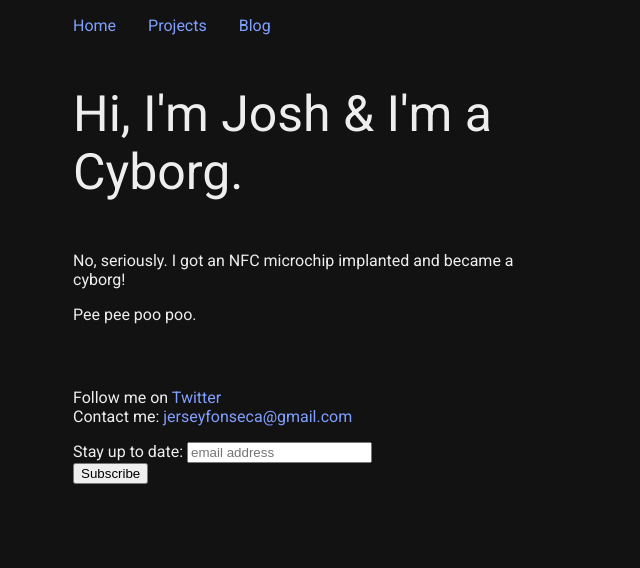
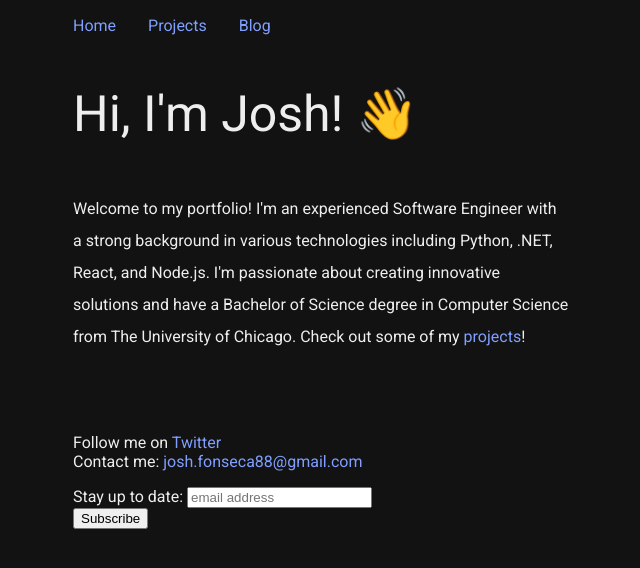
Before and after one commit to jfonsecarivera/portfoliosite, a plain HTML site: page home.html in a window 1280 px wide. Shown: the whole page, without its empty margins (319-959 px from the left). Drawn offline with nearby package versions, Linux system fonts and the light colour scheme.

Commit message:
fixed site

```diff
--- a/home.html
+++ b/home.html
@@ -35,13 +35,12 @@
 </head>
 <body>
 	<div id="header"></div>
-	<h1>Hi, I'm Josh & I'm a Cyborg.</h1>
-	<p>
-		No, seriously. I got an NFC microchip implanted and became a cyborg!
-	</p>
-	<p>
-		Pee pee poo poo.
-	</p>
+	<h1>Hi, I'm Josh! 👋</h1>
+	<div class="content">
+		<p>
+			Welcome to my portfolio! I'm an experienced Software Engineer with a strong background in various technologies including Python, .NET, React, and Node.js. I'm passionate about creating innovative solutions and have a Bachelor of Science degree in Computer Science from The University of Chicago. Check out some of my <a href="/project.html">projects</a>!
+		</p>
+	</div>
 	<div id="footer">
 	</div>
 </body>
--- a/templates/footer.html
+++ b/templates/footer.html
@@ -1,7 +1,7 @@
 <p>
-    Follow me on <a href="https://twitter.com/vuciv_">Twitter</a>
+    Follow me on <a href="https://twitter.com/joshua_fonseca8">Twitter</a>
     <br>
-    Contact me: <a href="mailto:jerseyfonseca@gmail.com">jerseyfonseca@gmail.com</a>
+    Contact me: <a href="mailto:josh.fonseca88@gmail.com">josh.fonseca88@gmail.com</a>
 </p>
 <div id="mc_embed_signup">
     <form
```
Also changed, not shown: blog.html (+0 -8 lines).
